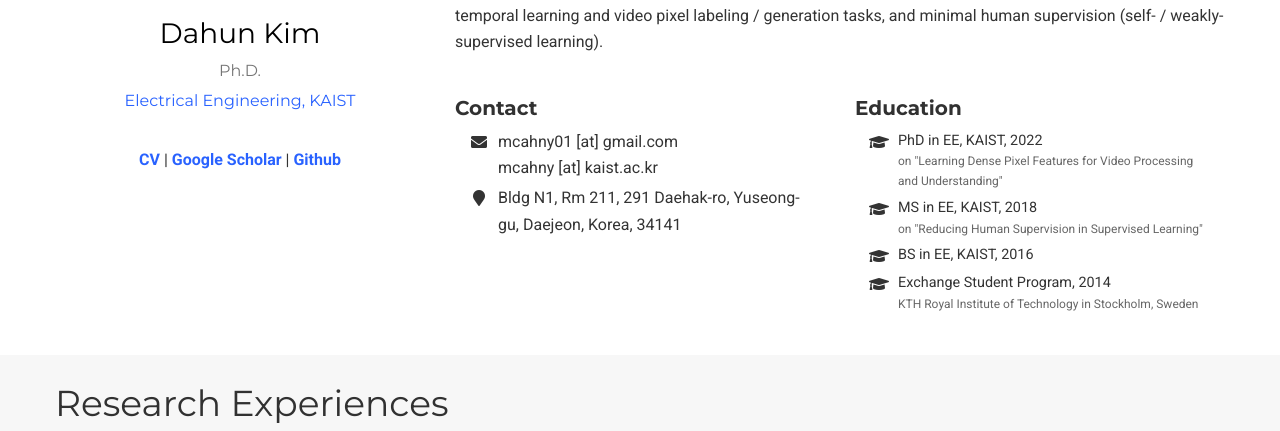
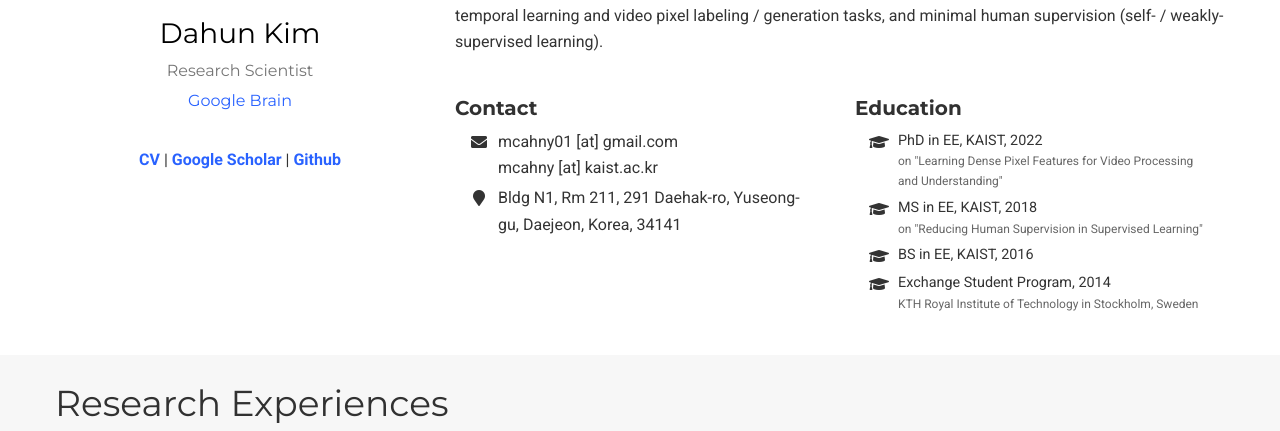
Before and after one commit to mcahny/mcahny.github.io, a plain HTML site: page index.html in a window 1280 px wide. Shown: the part 314-745 px from the top of the page. Drawn offline with nearby package versions, Linux system fonts and the light colour scheme; some packages are replaced by stand-ins of ours; no server answers; some icons are missing.

Commit message:
Update index.html

```diff
--- a/index.html
+++ b/index.html
@@ -9,7 +9,7 @@
   <meta name="generator" content="Source Themes Academic 4.7.0">
 
   <meta name="author" content="Dahun Kim">
-  <meta name="description" content="Ph.D.">
+  <meta name="description" content="Research Scientist">
   <link rel="alternate" hreflang="en-us" href="/">
   <meta name="theme-color" content="#2962ff">
 
@@ -30,7 +30,7 @@
   <meta property="og:site_name" content="Dahun Kim">
   <meta property="og:url" content="/">
   <meta property="og:title" content="Dahun Kim">
-  <meta property="og:description" content="Ph.D. in Computer Vision"><meta property="og:image" content="img/map[gravatar:%!s(bool=false) shape:circle]">
+  <meta property="og:description" content="Research Scientist"><meta property="og:image" content="img/map[gravatar:%!s(bool=false) shape:circle]">
   <meta property="twitter:image" content="img/map[gravatar:%!s(bool=false) shape:circle]"><meta property="og:locale" content="en-us">
 
 
@@ -142,11 +142,11 @@
       <img class="avatar avatar-circle" src="/authors/admin/profile.jpg" alt="Avatar">
       <div class="portrait-title">
         <h2>Dahun Kim</h2>
-        <h3>Ph.D.</h3>
+        <h3>Research Scientist</h3>
 
         <h3>
-          <a href="https://ee.kaist.ac.kr/" target="_blank" rel="noopener">
-          <span>Electrical Engineering, KAIST</span>
+          <a href="https://research.google/teams/brain/" target="_blank" rel="noopener">
+          <span>Google Brain</span>
           </a>
         </h3>
       </div>
```
